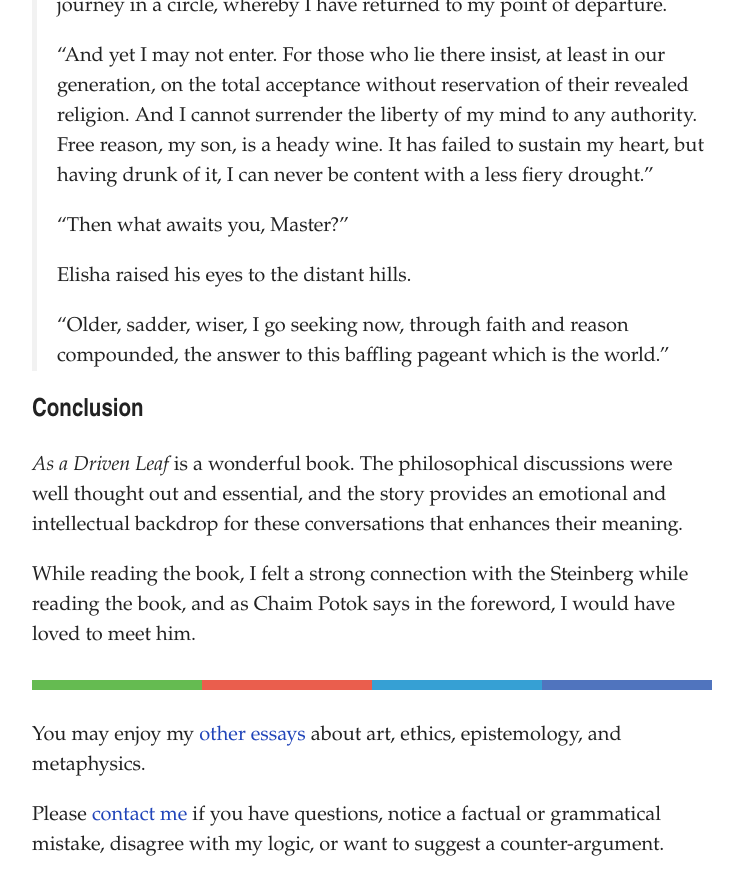
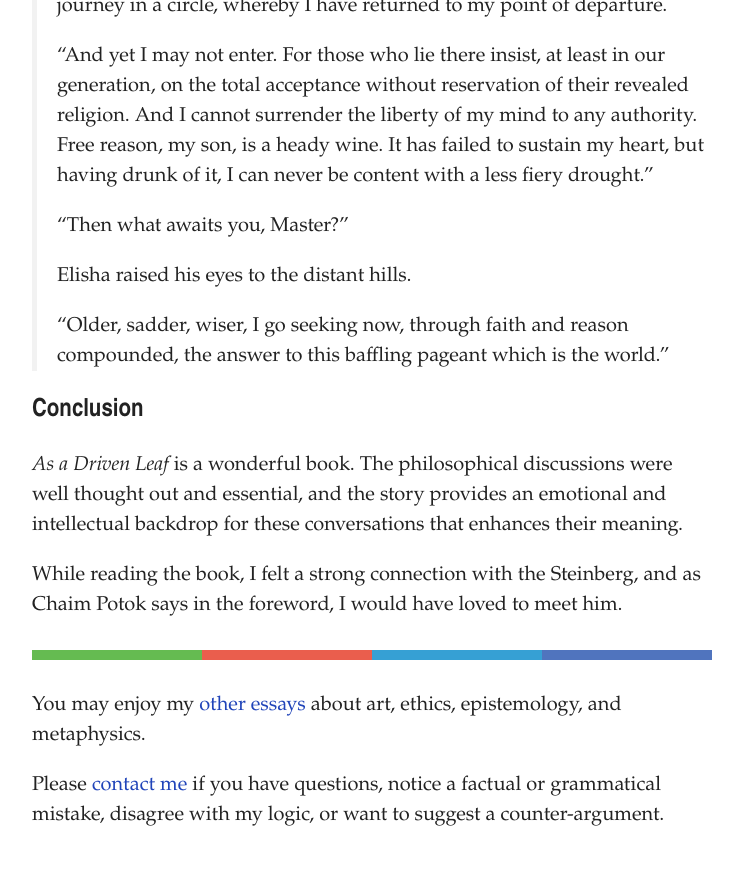
Before and after one commit to artsandmetaphysics/goodlifeodyssey, a Jekyll site: the page built from _essays/as-a-driven-leaf.md, in a window 1280 px wide and 900 px high, scrolled down 12149 px. Shown: the top 895 px of the window, without its empty margins (268-1011 px from the left). Built offline with Jekyll 4.4.1, drawn with Linux system fonts in a browser that asks for light colours; after the commit the page ends 13019 px from its top, so only the background shows below that.

Commit message:
Remove redudeant text

```diff
--- a/_essays/as-a-driven-leaf.md
+++ b/_essays/as-a-driven-leaf.md
@@ -189,4 +189,4 @@ Meir loved Elisha:
 
 *As a Driven Leaf* is a wonderful book.  The philosophical discussions were well thought out and essential, and the story provides an emotional and intellectual backdrop for these conversations that enhances their meaning.
 
-While reading the book, I felt a strong connection with the Steinberg while reading the book, and as Chaim Potok says in the foreword, I would have loved to meet him.
+While reading the book, I felt a strong connection with the Steinberg, and as Chaim Potok says in the foreword, I would have loved to meet him.
```
